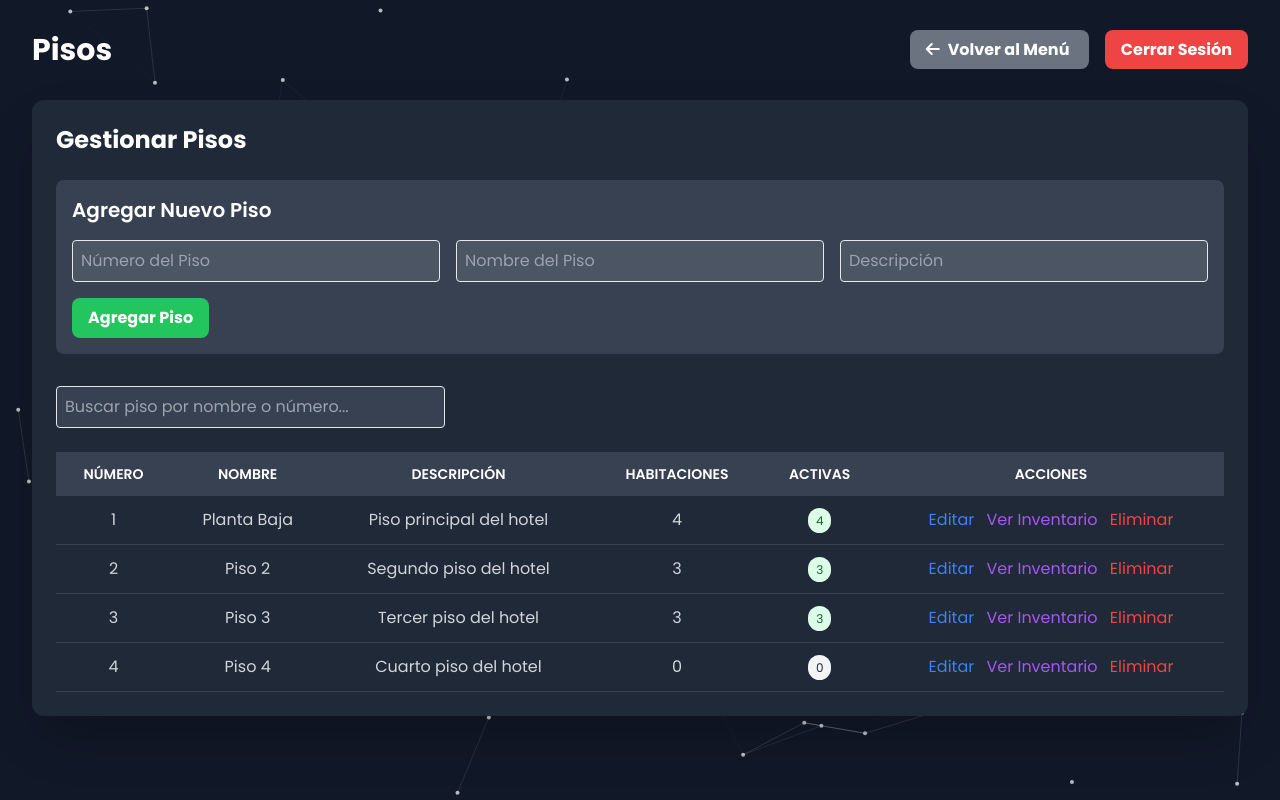
After one commit to Salvaberticci/indet-hotel-web, a PHP site: page /admin_floors.php in a window 1280 px wide. The commit adds this page. Run offline with PHP 8.4, Linux system fonts and the light colour scheme; a user stored in the database is signed in; data comes from the database, SQL or seed files in the repository; some libraries are stand-ins or nearby versions.

Commit message:
feat: Crear sección de gestión de pisos con card en admin

```diff
--- a/admin.php
+++ b/admin.php
@@ -91,6 +91,11 @@ $is_admin = $_SESSION['user_role'] == 'admin';
                 <i class="fas fa-users fa-3x mb-4"></i>
                 <h3 class="text-xl font-bold">Usuarios</h3>
                 <p>Gestionar usuarios del sistema</p>
+            </a>
+            <a href="admin_floors.php" class="bg-gray-800 hover:bg-gray-700 text-white p-6 rounded-xl shadow-2xl transition text-center">
+                <i class="fas fa-building fa-3x mb-4"></i>
+                <h3 class="text-xl font-bold">Pisos</h3>
+                <p>Gestionar pisos del hotel</p>
             </a>
             <a href="admin_rooms.php" class="bg-gray-800 hover:bg-gray-700 text-white p-6 rounded-xl shadow-2xl transition text-center">
                 <i class="fas fa-bed fa-3x mb-4"></i>
--- /dev/null
+++ b/admin_floors.php
@@ -0,0 +1,252 @@
+<?php
+header('Content-Type: text/html; charset=utf-8');
+session_start();
+include 'php/db.php';
+
+// Check if the user is logged in and is an admin
+if (!isset($_SESSION['user_id']) || $_SESSION['user_role'] != 'admin') {
+    header("Location: login.php");
+    exit();
+}
+
+// Fetch floors for management
+$floors_sql = "SELECT f.id, f.floor_number, f.name, f.description,
+                      COUNT(r.id) as room_count,
+                      COUNT(CASE WHEN r.status = 'enabled' THEN 1 END) as active_rooms
+               FROM floors f
+               LEFT JOIN rooms r ON f.id = r.floor_id
+               GROUP BY f.id, f.floor_number, f.name, f.description
+               ORDER BY f.floor_number ASC";
+$floors_result = $conn->query($floors_sql);
+if (!$floors_result) {
+    die("Query failed: " . $conn->error);
+}
+?>
+<!DOCTYPE html>
+<html lang="es">
+<head>
+    <meta charset="UTF-8">
+    <meta name="viewport" content="width=device-width, initial-scale=1.0">
+    <title>Pisos - Panel de Administración - INDET</title>
+
+    <!-- Tailwind CSS -->
+    <script src="https://cdn.tailwindcss.com"></script>
+
+    <!-- Google Fonts -->
+    <link rel="preconnect" href="https://fonts.googleapis.com">
+    <link rel="preconnect" href="https://fonts.gstatic.com" crossorigin>
+    <link href="https://fonts.googleapis.com/css2?family=Montserrat:wght@900&family=Poppins:wght@400;600;700&display=swap" rel="stylesheet">
+
+    <!-- AOS (Animate on Scroll) -->
+    <link href="https://unpkg.com/aos@2.3.1/dist/aos.css" rel="stylesheet">
+
+    <!-- Font Awesome -->
+    <link rel="stylesheet" href="https://cdnjs.cloudflare.com/ajax/libs/font-awesome/6.4.0/css/all.min.css" />
+
+    <!-- Custom CSS -->
+    <link rel="stylesheet" href="css/styles.css">
+
+    <style>
+    body {
+      background: #111;
+      overflow-x: hidden;
+    }
+
+    #networkCanvas {
+      position: fixed;
+      top: 0;
+      left: 0;
+      z-index: -1;
+    }
+    </style>
+</head>
+<body class="bg-gray-900 text-white font-poppins">
+    <canvas id="networkCanvas"></canvas>
+    <div class="min-h-screen p-8">
+        <?php
+        if (isset($_SESSION['flash_message'])) {
+            $message = $_SESSION['flash_message'];
+            unset($_SESSION['flash_message']);
+            $status = $message['status'];
+            $text = $message['text'];
+            $icon = $status === 'success' ? 'fa-check-circle' : 'fa-times-circle';
+            echo "<div class='notification $status'><i class='fas $icon'></i> $text</div>";
+        }
+        ?>
+        <div class="flex justify-between items-center mb-8">
+            <div class="flex items-center">
+                <h1 class="text-3xl font-bold">Pisos</h1>
+            </div>
+            <div>
+                <a href="admin.php" class="bg-gray-500 hover:bg-gray-600 text-white font-bold py-2 px-4 rounded-lg mr-4">
+                    <i class="fas fa-arrow-left mr-2"></i>Volver al Menú
+                </a>
+                <a href="php/logout.php" class="bg-red-500 hover:bg-red-600 text-white font-bold py-2 px-4 rounded-lg">Cerrar Sesión</a>
+            </div>
+        </div>
+
+        <div class="bg-gray-800 text-white p-6 rounded-xl shadow-2xl mt-8">
+            <h2 class="text-2xl font-bold mb-6">Gestionar Pisos</h2>
+
+            <!-- Add Floor Form -->
+            <form action="php/inventory_handler.php" method="POST" class="mb-8 p-4 bg-gray-700 rounded-lg">
+                <h3 class="text-xl font-semibold mb-4">Agregar Nuevo Piso</h3>
+                <div class="grid grid-cols-1 md:grid-cols-3 gap-4">
+                    <input type="number" name="floor_number" placeholder="Número del Piso" required class="p-2 border rounded bg-gray-600 text-white">
+                    <input type="text" name="name" placeholder="Nombre del Piso" required class="p-2 border rounded bg-gray-600 text-white">
+                    <input type="text" name="description" placeholder="Descripción" class="p-2 border rounded bg-gray-600 text-white">
+                </div>
+                <button type="submit" name="add_floor" class="mt-4 bg-green-500 hover:bg-green-600 text-white font-bold py-2 px-4 rounded-lg">Agregar Piso</button>
+            </form>
+
+            <!-- Search Floor -->
+            <div class="mb-6">
+                <input type="text" id="floor_search" placeholder="Buscar piso por nombre o número..." class="p-2 border rounded bg-gray-700 text-white w-full md:w-1/3">
+            </div>
+
+            <!-- Floors Table -->
+            <div class="overflow-x-auto">
+                <table class="min-w-full bg-gray-800" id="floors_table">
+                    <thead class="bg-gray-700 text-white">
+                        <tr>
+                            <th class="py-3 px-4 uppercase font-semibold text-sm text-center">Número</th>
+                            <th class="py-3 px-4 uppercase font-semibold text-sm text-center">Nombre</th>
+                            <th class="py-3 px-4 uppercase font-semibold text-sm text-center">Descripción</th>
+                            <th class="py-3 px-4 uppercase font-semibold text-sm text-center">Habitaciones</th>
+                            <th class="py-3 px-4 uppercase font-semibold text-sm text-center">Activas</th>
+                            <th class="py-3 px-4 uppercase font-semibold text-sm text-center">Acciones</th>
+                        </tr>
+                    </thead>
+                    <tbody class="text-gray-300">
+                        <?php if ($floors_result->num_rows > 0): ?>
+                            <?php while($floor = $floors_result->fetch_assoc()): ?>
+                                <tr class="hover:bg-gray-700 border-b border-gray-700 floor-row" data-floor-name="<?php echo strtolower($floor['name']); ?>" data-floor-number="<?php echo $floor['floor_number']; ?>">
+                                    <td class="py-3 px-4 text-center"><?php echo $floor['floor_number']; ?></td>
+                                    <td class="py-3 px-4 text-center"><?php echo htmlspecialchars($floor['name']); ?></td>
+                                    <td class="py-3 px-4 text-center"><?php echo htmlspecialchars($floor['description']); ?></td>
+                                    <td class="py-3 px-4 text-center"><?php echo $floor['room_count']; ?></td>
+                                    <td class="py-3 px-4 text-center">
+                                        <span class="px-2 py-1 rounded-full text-xs <?php echo $floor['active_rooms'] > 0 ? 'bg-green-100 text-green-800' : 'bg-gray-100 text-gray-800'; ?>">
+                                            <?php echo $floor['active_rooms']; ?>
+                                        </span>
+                                    </td>
+                                    <td class="py-3 px-4 text-center">
+                                        <button onclick="openEditFloorModal(<?php echo htmlspecialchars(json_encode($floor)); ?>)" class="text-blue-500 hover:text-blue-700 mr-2">Editar</button>
+                                        <a href="admin_inventory.php?floor_id=<?php echo $floor['id']; ?>" class="text-purple-500 hover:text-purple-700 mr-2">Ver Inventario</a>
+                                        <a href="php/inventory_handler.php?delete_floor=<?php echo $floor['id']; ?>" onclick="return confirm('¿Estás seguro? Esto eliminará todas las habitaciones e inventario del piso.')" class="text-red-500 hover:text-red-700">Eliminar</a>
+                                    </td>
+                                </tr>
+                            <?php endwhile; ?>
+                        <?php else: ?>
+                            <tr><td colspan="6" class="text-center py-4">No hay pisos registrados.</td></tr>
+                        <?php endif; ?>
+                    </tbody>
+                </table>
+            </div>
+        </div>
+    </div>
+
+    <!-- Edit Floor Modal -->
+    <div id="editFloorModal" class="fixed inset-0 bg-black bg-opacity-50 flex items-center justify-center hidden">
+        <div class="bg-gray-800 text-white p-8 rounded-lg shadow-2xl w-full max-w-md">
+            <h2 class="text-2xl font-bold mb-6">Editar Piso</h2>
+            <form action="php/inventory_handler.php" method="POST">
+                <input type="hidden" id="editFloorId" name="id">
+                <div class="mb-4">
+                    <label class="block font-semibold">Número del Piso</label>
+                    <input type="number" id="editFloorNumber" name="floor_number" required class="w-full p-3 border rounded-lg bg-gray-700 text-white">
+                </div>
+                <div class="mb-4">
+                    <label class="block font-semibold">Nombre del Piso</label>
+                    <input type="text" id="editFloorName" name="name" required class="w-full p-3 border rounded-lg bg-gray-700 text-white">
+                </div>
+                <div class="mb-4">
+                    <label class="block font-semibold">Descripción</label>
+                    <textarea id="editFloorDescription" name="description" rows="3" class="w-full p-3 border rounded-lg bg-gray-700 text-white"></textarea>
+                </div>
+                <div class="flex justify-end">
+                    <button type="button" onclick="closeEditFloorModal()" class="bg-gray-500 hover:bg-gray-600 text-white font-bold py-2 px-4 rounded-lg mr-2">Cancelar</button>
+                    <button type="submit" name="update_floor" class="bg-blue-500 hover:bg-blue-600 text-white font-bold py-2 px-4 rounded-lg">Actualizar Piso</button>
+                </div>
+            </form>
+        </div>
+    </div>
+
+    <script>
+        const canvas = document.getElementById('networkCanvas');
+        const ctx = canvas.getContext('2d');
+        canvas.width = window.innerWidth;
+        canvas.height = window.innerHeight;
+
+        let nodes = [];
+        for (let i = 0; i < 50; i++) {
+            nodes.push({
+                x: Math.random() * canvas.width,
+                y: Math.random() * canvas.height,
+                vx: (Math.random() - 0.5) * 1,
+                vy: (Math.random() - 0.5) * 1
+            });
+        }
+
+        function animate() {
+            ctx.clearRect(0, 0, canvas.width, canvas.height);
+            nodes.forEach(node => {
+                node.x += node.vx;
+                node.y += node.vy;
+                if (node.x < 0 || node.x > canvas.width) node.vx *= -1;
+                if (node.y < 0 || node.y > canvas.height) node.vy *= -1;
+                ctx.beginPath();
+                ctx.arc(node.x, node.y, 2, 0, Math.PI * 2);
+                ctx.fillStyle = 'rgba(255,255,255,0.7)';
+                ctx.fill();
+            });
+
+            nodes.forEach((node, i) => {
+                nodes.slice(i + 1).forEach(other => {
+                    let dist = Math.hypot(node.x - other.x, node.y - other.y);
+                    if (dist < 120) {
+                        ctx.beginPath();
+                        ctx.moveTo(node.x, node.y);
+                        ctx.lineTo(other.x, other.y);
+                        ctx.strokeStyle = `rgba(255,255,255,${(1 - dist / 120) * 0.3})`;
+                        ctx.stroke();
+                    }
+                });
+            });
+            requestAnimationFrame(animate);
+        }
+        animate();
+
+        function openEditFloorModal(floor) {
+            document.getElementById('editFloorId').value = floor.id;
+            document.getElementById('editFloorNumber').value = floor.floor_number;
+            document.getElementById('editFloorName').value = floor.name;
+            document.getElementById('editFloorDescription').value = floor.description;
+            document.getElementById('editFloorModal').classList.remove('hidden');
+        }
+
+        function closeEditFloorModal() {
+            document.getElementById('editFloorModal').classList.add('hidden');
+        }
+
+        // Search functionality
+        document.getElementById('floor_search').addEventListener('input', function() {
+            const searchTerm = this.value.toLowerCase();
+            const rows = document.querySelectorAll('.floor-row');
+
+            rows.forEach(row => {
+                const floorName = row.getAttribute('data-floor-name');
+                const floorNumber = row.getAttribute('data-floor-number');
+                if (floorName.includes(searchTerm) || floorNumber.includes(searchTerm)) {
+                    row.style.display = '';
+                } else {
+                    row.style.display = 'none';
+                }
+            });
+        });
+    </script>
+</body>
+</html>
+<?php
+$conn->close();
+?>
```
